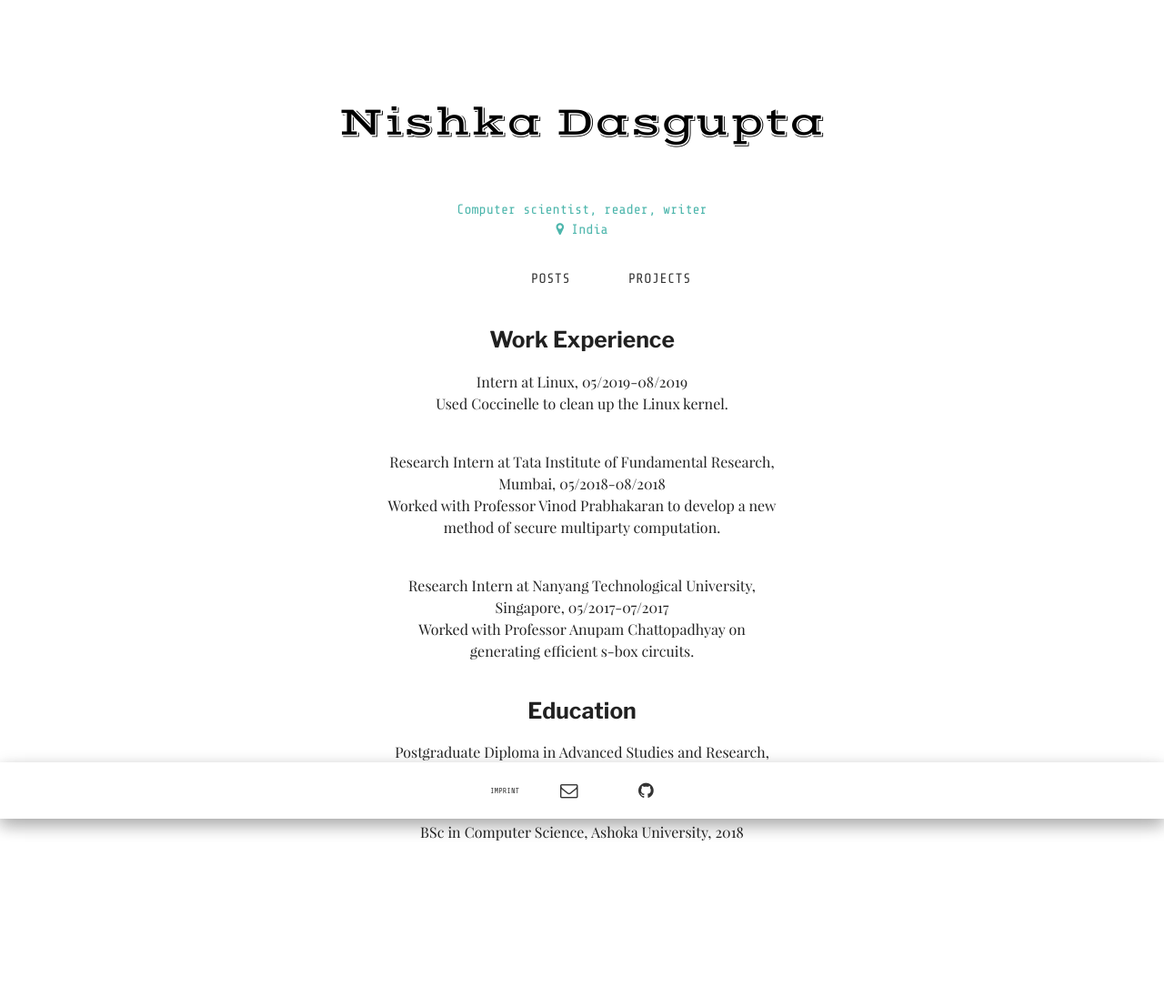
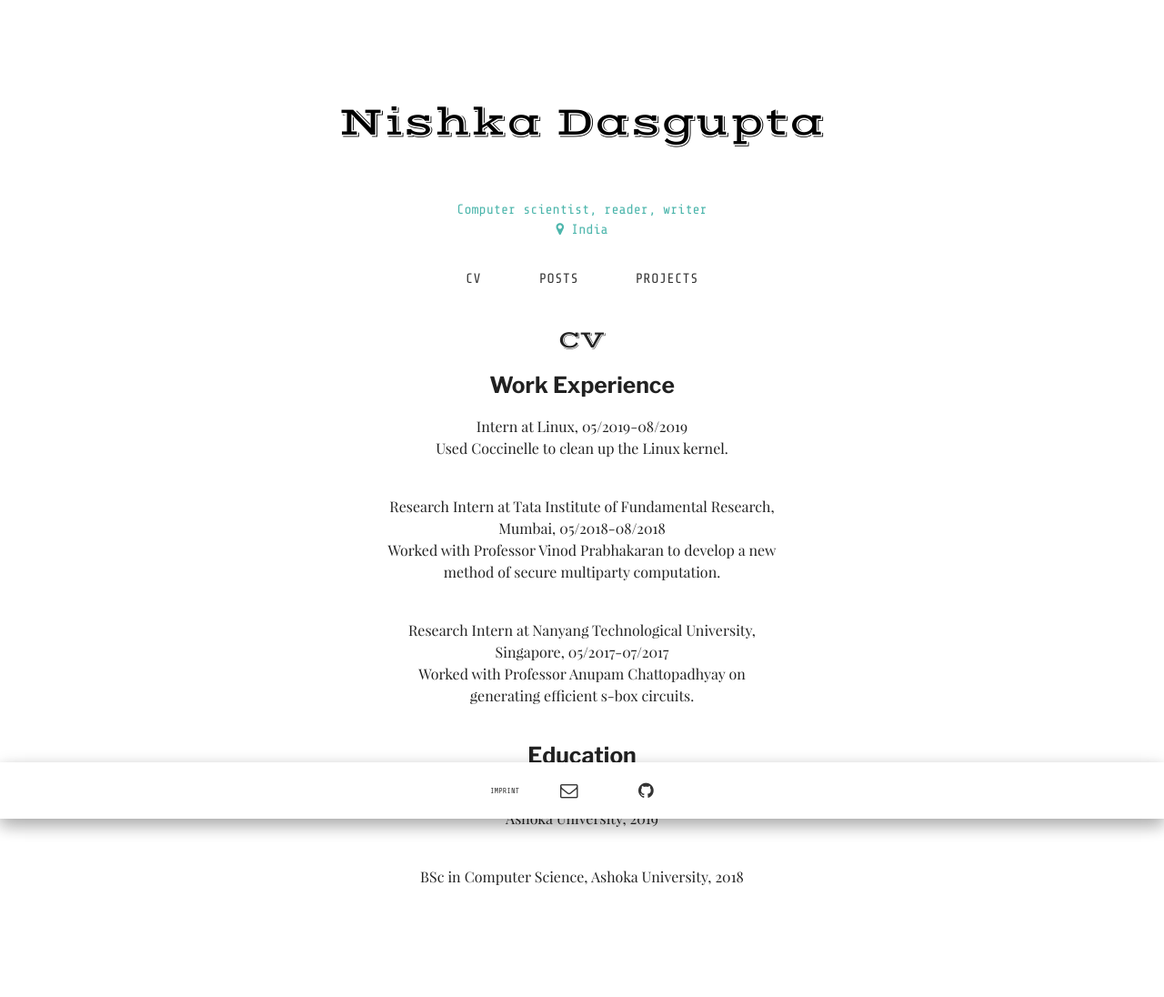
Before and after one commit to lukas-h/material-theme, a Jekyll site: the page built from index.html, in a window 1280 px wide. Shown: the whole page at 91% size. Built offline with Jekyll 4.4.1, drawn with Linux system fonts in a browser that asks for light colours; some web fonts are replaced; before the commit the page ends 1047 px from its top, so only the background shows below that.

Commit message:
Update index.html

```diff
--- a/index.html
+++ b/index.html
@@ -3,7 +3,7 @@
 ---
 <script src="{{ "/styles/index.js" | prepend: site.baseurl }}"></script>
 <div>
-  <a id="cv-btn" class="waves-effect waves-teal btn-flat btn-large" onclick="show_cv();">{{ site.cv_btn }}</a>
+  <a id="cv-btn" class="waves-effect waves-teal btn-flat btn-large" onclick="show_cv();">CV</a>
   <a id="posts-btn" class="waves-effect waves-teal btn-flat btn-large" onclick="show_posts();">{{ site.posts_btn }}</a>
   <a id="projects-btn" class="waves-effect waves-teal btn-flat btn-large" onclick="show_projects();">{{ site.projects_btn }}</a>
 </div>
@@ -52,7 +52,7 @@
 
 
 <div id="cv">
-  <h2 class="my-mini-heading">{{ site.cv_btn }}</h2>
+  <h2 class="my-mini-heading">CV</h2>
   <h5>Work Experience</h5>
 	<ul>
 	  {% for work in site.data.work %}
@@ -111,7 +111,7 @@
     </ul>
   </div>
   <div id="cv-noscript">
-    <h2 class="my-mini-heading">{{ site.cv_btn }}</h2>
+    <h2 class="my-mini-heading">CV</h2>
 	<h5>Work Experience</h5>
 	<ul>
 	  {% for work in site.data.work %}
```
